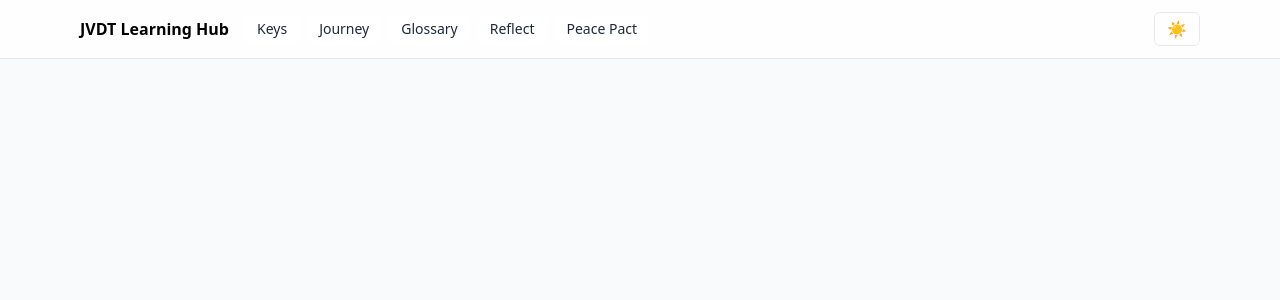
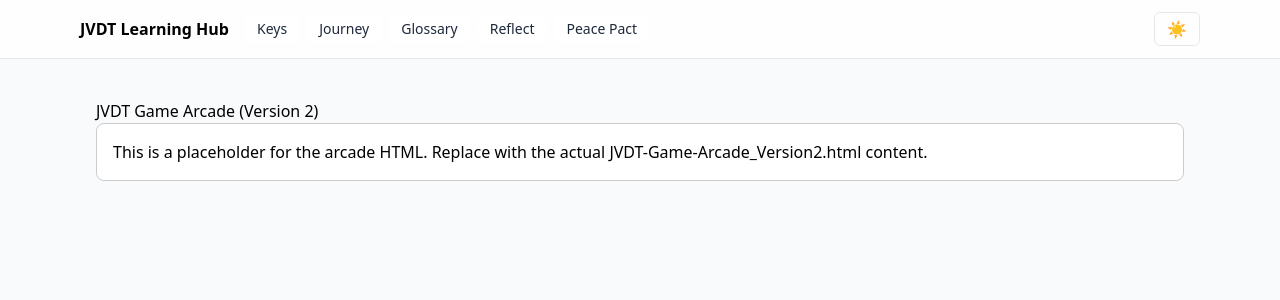
Before and after one commit to jvdutoit/jvdt-learning-app, a React (Vite) app: page /arcade in a window 1280 px wide. Shown: the top 300 px of the page. Built offline with nearby package versions, Linux system fonts and the light colour scheme.

Commit message:
feat: add GameArcade page and route; serve arcade.html from public

```diff
--- /dev/null
+++ b/public/arcade.html
@@ -0,0 +1,22 @@
+<!-- JVDT Game Arcade Version 2 - placeholder -->
+<!doctype html>
+<html>
+  <head>
+    <meta charset="utf-8">
+    <meta name="viewport" content="width=device-width, initial-scale=1">
+    <title>JVDT Game Arcade</title>
+    <style>
+      body { font-family: system-ui, -apple-system, 'Segoe UI', Roboto, 'Helvetica Neue', Arial; }
+      .arcade { padding: 1rem; }
+      .game { border: 1px solid #ccc; padding: 1rem; border-radius: 8px; background: #fff; }
+    </style>
+  </head>
+  <body>
+    <div class="arcade">
+      <h1>JVDT Game Arcade (Version 2)</h1>
+      <div class="game">
+        <p>This is a placeholder for the arcade HTML. Replace with the actual JVDT-Game-Arcade_Version2.html content.</p>
+      </div>
+    </div>
+  </body>
+</html>
--- a/src/App.jsx
+++ b/src/App.jsx
@@ -5,6 +5,7 @@ import TrainJourney from './components/TrainJourney';
 import Glossary from './components/Glossary';
 import ReflectionCage from './components/ReflectionCage';
 import TeachPeace from './components/TeachPeace';
+import GameArcade from './GameArcade';
 
 function ThemeToggle() {
   const [theme, setTheme] = useState(() => localStorage.getItem('theme') || localStorage.getItem('jvdt:theme') || 'light');
@@ -70,6 +71,7 @@ export default function App() {
           <Route path="/glossary" element={<Glossary />} />
           <Route path="/reflect" element={<ReflectionCage />} />
           <Route path="/peace" element={<TeachPeace />} />
+          <Route path="/arcade" element={<GameArcade />} />
         </Routes>
       </main>
     </>
--- /dev/null
+++ b/src/GameArcade.jsx
@@ -0,0 +1,23 @@
+import React, { useEffect, useState } from 'react';
+
+export default function GameArcade() {
+  const [arcadeHTML, setArcadeHTML] = useState('');
+  useEffect(() => {
+    let mounted = true;
+    fetch('/arcade.html')
+      .then((r) => r.text())
+      .then((html) => {
+        if (mounted) setArcadeHTML(html);
+      })
+      .catch((e) => {
+        if (mounted) setArcadeHTML('<p>Failed to load arcade content.</p>');
+      });
+    return () => { mounted = false };
+  }, []);
+
+  return (
+    <div className="prose max-w-none">
+      <div dangerouslySetInnerHTML={{ __html: arcadeHTML }} />
+    </div>
+  );
+}
```
